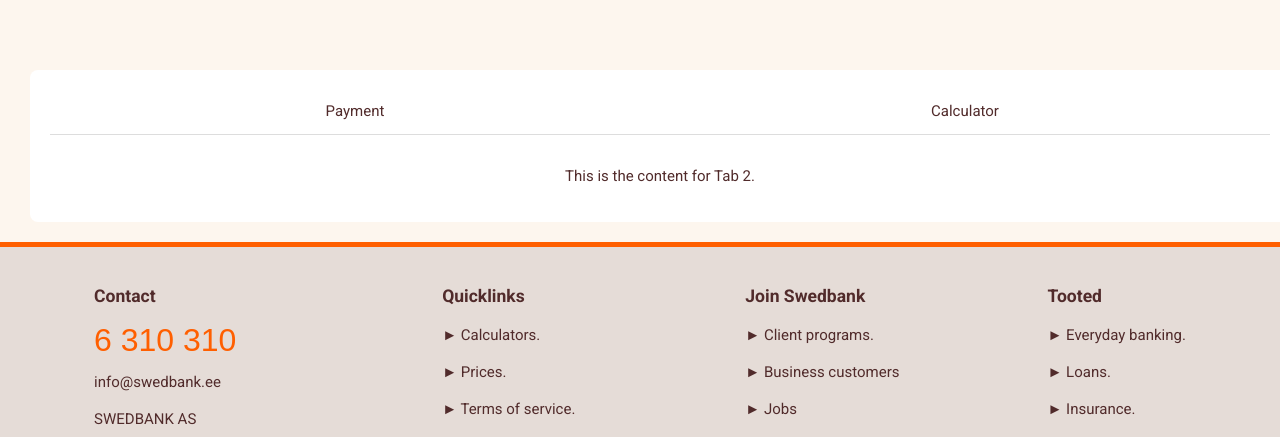
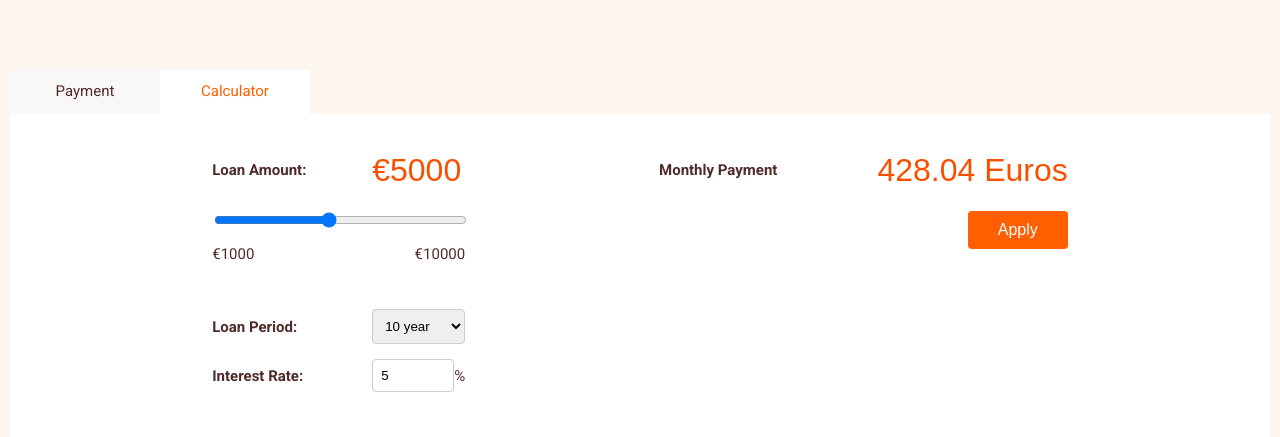
Before and after one commit to shayan6/swedbank-frontend-react, a React (Create React App) app: page /EverydayBanking in a window 1280 px wide. Both pictures are taken after a click on the element "Calculator". Shown: the part 357-794 px from the top of the page. Built offline with nearby package versions, Linux system fonts and the light colour scheme; a web font is replaced by a local one.

Commit message:
Completed task calculator

```diff
--- a/src/components/EverydayBanking/Calculator.jsx
+++ b/src/components/EverydayBanking/Calculator.jsx
@@ -0,0 +1,103 @@
+import React, { useState } from "react";
+
+const Calculator = () => {
+  const [loanAmount, setLoanAmount] = useState(5000);
+  const [loanPeriod, setLoanPeriod] = useState(1); // in years
+  const [interestRate, setInterestRate] = useState(5); // in percentage
+
+  const handleLoanAmountChange = (event) => {
+    setLoanAmount(Number(event.target.value));
+  };
+
+  const handleLoanPeriodChange = (event) => {
+    setLoanPeriod(Number(event.target.value));
+  };
+
+  const handleInterestRateChange = (event) => {
+    setInterestRate(Number(event.target.value));
+  };
+
+  const calculateMonthlyPayment = () => {
+    const monthlyInterestRate = interestRate / 100 / 12;
+    const numberOfPayments = loanPeriod * 12;
+    const discountFactor =
+      (Math.pow(1 + monthlyInterestRate, numberOfPayments) - 1) /
+      (monthlyInterestRate *
+        Math.pow(1 + monthlyInterestRate, numberOfPayments));
+
+    const monthlyPayment = loanAmount / discountFactor;
+
+    return monthlyPayment.toFixed(2);
+  };
+
+  const handleSave = () => {
+    console.log("Form data saved");
+  };
+
+  return (
+    <div className="fancy-calculator">
+      <div className="calculator-col">
+        <label htmlFor="loanAmount">
+          <span>Loan Amount: </span>
+          <h1> €{loanAmount}</h1>
+        </label>
+        <input
+          type="range"
+          id="loanAmount"
+          min={1000}
+          max={10000}
+          step={1000}
+          value={loanAmount}
+          onChange={handleLoanAmountChange}
+          style={{ width: '100%' }}
+        />
+        <div style={{ display: "flex", justifyContent: "space-between" }}>
+          <span>€1000</span>
+          <span>€10000</span>
+        </div>
+        <br/>
+        <br/>
+
+        <label htmlFor="loanPeriod">
+          <span>Loan Period:</span>
+          <select
+            id="loanPeriod"
+            value={loanPeriod}
+            onChange={handleLoanPeriodChange}
+          >
+            <option value={10}>10 year</option>
+            <option value={20}>20 years</option>
+            <option value={30}>30 years</option>
+          </select>
+        </label>
+
+        <label htmlFor="interestRate">
+          <span>Interest Rate:</span>
+          <input
+            type="number"
+            id="interestRate"
+            min={1}
+            max={20}
+            step={0.1}
+            value={interestRate}
+            onChange={handleInterestRateChange}
+          />
+          %
+        </label>
+      </div>
+
+      <div className="calculator-col" style={{ textAlign: 'right' }}>
+          <label>
+            <span style={{ marginRight: '100px' }}>Monthly Payment</span>
+            <h1>{calculateMonthlyPayment()} Euros</h1>
+          </label>
+
+          <button type="button" onClick={handleSave} className="pay-button">
+            Apply
+          </button>
+        </div>
+    </div>
+  );
+};
+
+export default Calculator;
--- /dev/null
+++ b/src/components/EverydayBanking/WelcomCard.jsx
@@ -0,0 +1,29 @@
+import React from "react";
+import helloWorld from "../../images/helloworld.png";
+
+const WelcomCard = () => {
+  return (
+    <div className="welcome-card">
+      <div className="welcome-card-image">
+        <img src={helloWorld} alt="hello world"/>
+      </div>
+      <div className="welcome-card-content">
+        <h2>Welcome to Swedbank!</h2>
+        <p>
+          With 7.2 million private customers and more 1000 corporate and
+          organisational customers. This makes us Sweden's largest bank in terms
+          of number of customers and gives us a leading position in our other
+          markets of Estonia, Latvia and Lithuania. As a major bark, we are a
+          significant part of the financial system and play an important role in
+          the local communities shareholders and society as a whole stay
+          financially sound and sustainable.
+        </p>
+        <br />
+        <span style={{ color: "blue" }}>Read more...</span>
+      </div>
+      <button type="button" className="pay-button"> Go </button>
+    </div>
+  );
+};
+
+export default WelcomCard;
--- a/src/pages/EverydayBanking/EverydayBanking.jsx
+++ b/src/pages/EverydayBanking/EverydayBanking.jsx
@@ -1,6 +1,8 @@
 import React, { useState } from 'react';
 import './style.css'; // Import your styling for the tab card
 import Payment from '../../components/EverydayBanking/Payment';
+import WelcomCard from '../../components/EverydayBanking/WelcomCard';
+import Calculator from '../../components/EverydayBanking/Calculator';
 
 const EverydayBanking = () => {
   const [activeTab, setActiveTab] = useState(1);
@@ -10,6 +12,7 @@ const EverydayBanking = () => {
   };
 
   return (
+    <>
         <div className="tab-card">
         <div className="tabs">
             <div className={`tab ${activeTab === 1 ? 'active' : ''}`} onClick={() => handleTabClick(1)}>Payment</div>
@@ -18,9 +21,13 @@ const EverydayBanking = () => {
         {/* Content for each tab */}
         <div className="tab-content">
             {activeTab === 1 && <Payment/> }
-        {activeTab === 2 && <p>This is the content for Tab 2.</p>}
+            {activeTab === 2 && <Calculator />}
         </div>
         </div>
+        <section className='section'>
+            <WelcomCard />
+        </section>
+    </>
   );
 };
 
--- a/src/pages/EverydayBanking/style.css
+++ b/src/pages/EverydayBanking/style.css
@@ -1,21 +1,18 @@
 .tab-card {
-    width: 100%;
-    background-color: #fff;
     border-radius: 8px;
-    margin: 20px;
-    padding: 20px;
-    box-sizing: border-box;
+    margin: 20px 0;
 }
 
 .tab-content {
-    margin-top: 15px;
     display: flex;
     justify-content: space-around;
+    background: white;
 }
 
 .tabs {
+    max-width: 300px;
     display: flex;
-    border-bottom: 1px solid #ddd;
+    background-color: var(--ui-color-lightgrey);
 }
 
 .tab {
@@ -27,13 +24,15 @@
     transition: border-bottom 0.3s ease;
 }
 
-.tab:hover {
-    border-bottom: 2px solid var(--ui-color-orange);
+.tab:hover, .tab.active {
+    background-color: white;
+    color: var(--ui-color-orange);
 }
 
 /* payment style *****************************************************/
 .fancy-form {
     max-width: 500px;
+    min-width: 330px;
     display: flex;
     flex-direction: column;
     margin: 20px;
@@ -102,4 +101,49 @@ input:focus {
 .pay-button:hover {
     background-color: var(--ui-color-orange);
 }
+
+
 /* calculator style *****************************************************/
+.fancy-calculator {
+    width: 100%;
+    display: flex;
+    flex-direction: row;
+    margin: 20px;
+    padding: 20px;
+    justify-content: space-evenly;
+}
+
+
+/* welcom card style *****************************************************/
+.welcome-card {
+    display: flex;
+    background-color: var(--ui-color-mist);
+    align-items: center;
+    overflow: hidden;
+    margin-bottom: 20px;
+    padding: 20px;
+}
+
+.welcome-card-image img {
+    margin-right: 20px;
+    width: 150px;
+    height: 180px;
+}
+
+
+/* Responsive styles */
+@media screen and (max-width: 768px) {
+    .fancy-calculator {
+        display: block;
+    }
+
+    .calculator-col {
+        max-width: 100%;
+        text-align: left;
+        margin-bottom: 3rem;
+    }
+    .welcome-card {
+        display: block;
+        zoom: 0.8;
+    }
+}
```
Also changed, not shown: src/images/helloworld.png (added). Lines whose indentation alone changed are shown as unchanged.
